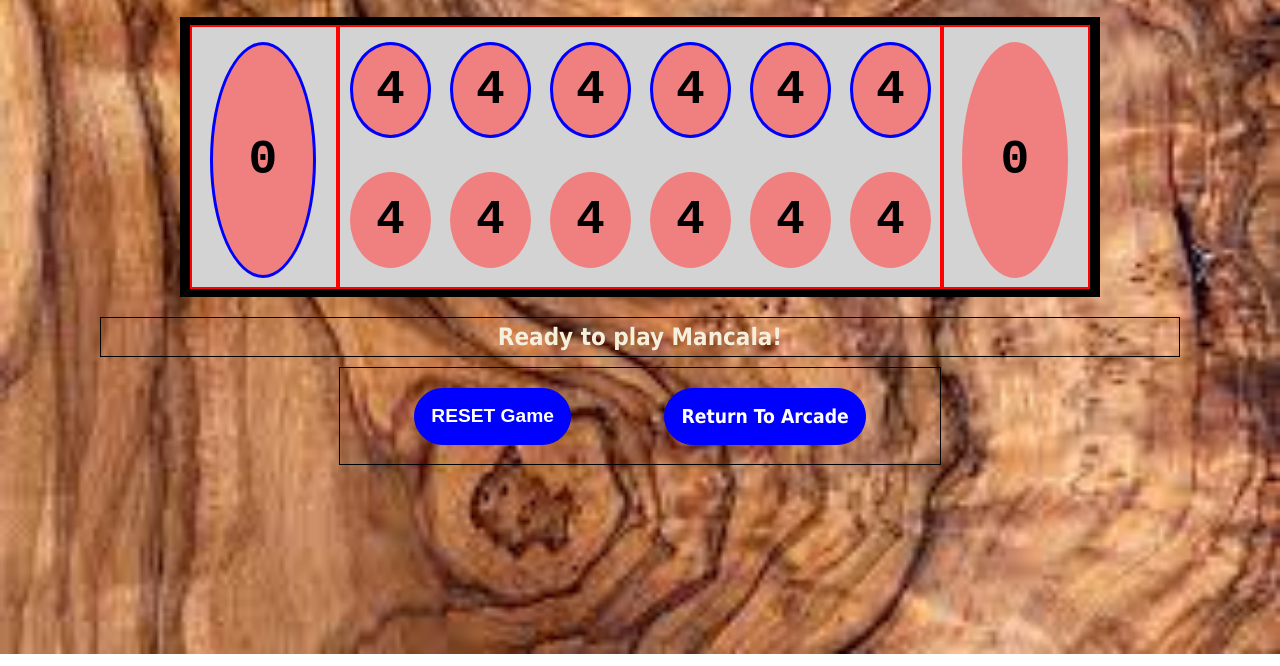
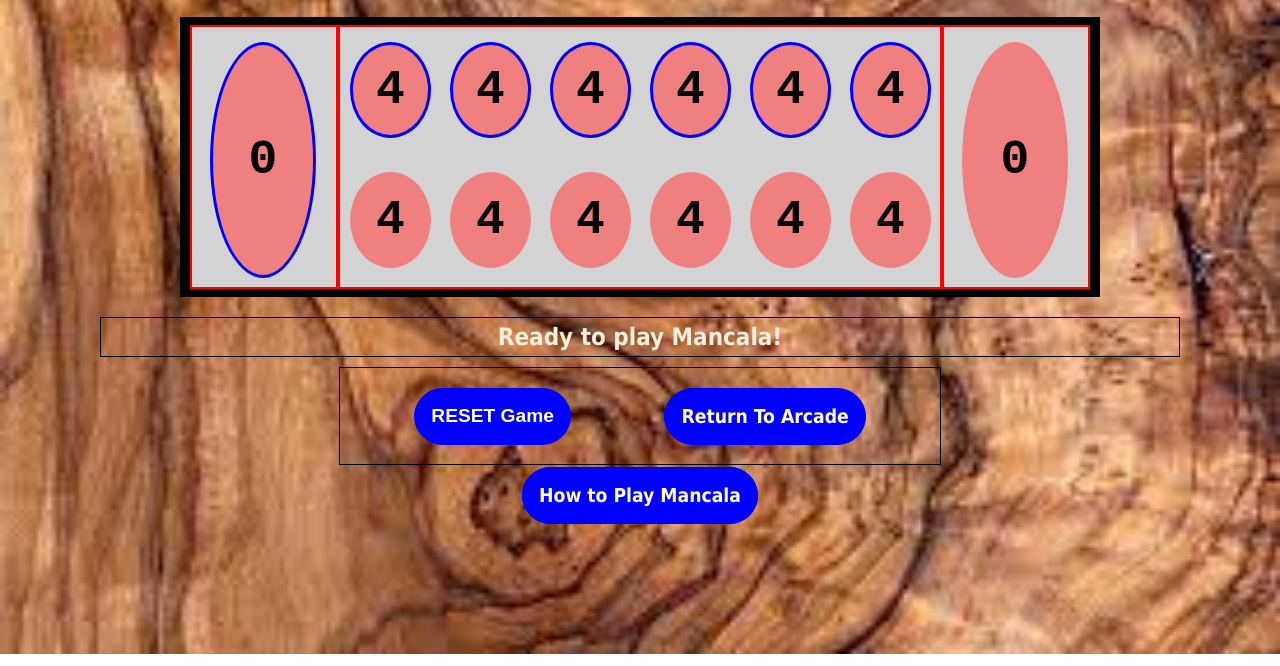
Before and after one commit to KarlaBott/Arcade, a plain HTML site: page mancala.html in a window 1280 px wide. Shown: the part 172-838 px from the top of the page. Drawn offline with Linux system fonts and the light colour scheme.

Commit message:
add how-to-play link to Mancala page

```diff
--- a/mancala.html
+++ b/mancala.html
@@ -1,5 +1,6 @@
 <!DOCTYPE html>
 <html lang="en">
+
 <head>
   <meta charset="UTF-8">
   <meta http-equiv="X-UA-Compatible" content="IE=edge">
@@ -28,5 +29,11 @@
     <button id="btnReset">RESET Game</button>
     <a href="index.html">Return To Arcade</a>
   </section>
+  <br />
+  <div>
+    <a href="https://www.thesprucecrafts.com/how-to-play-mancala-409424" target="_blank" rel="noreferrer noopener"> How
+      to Play Mancala</a>
+  </div>
 </body>
+
 </html>
```
